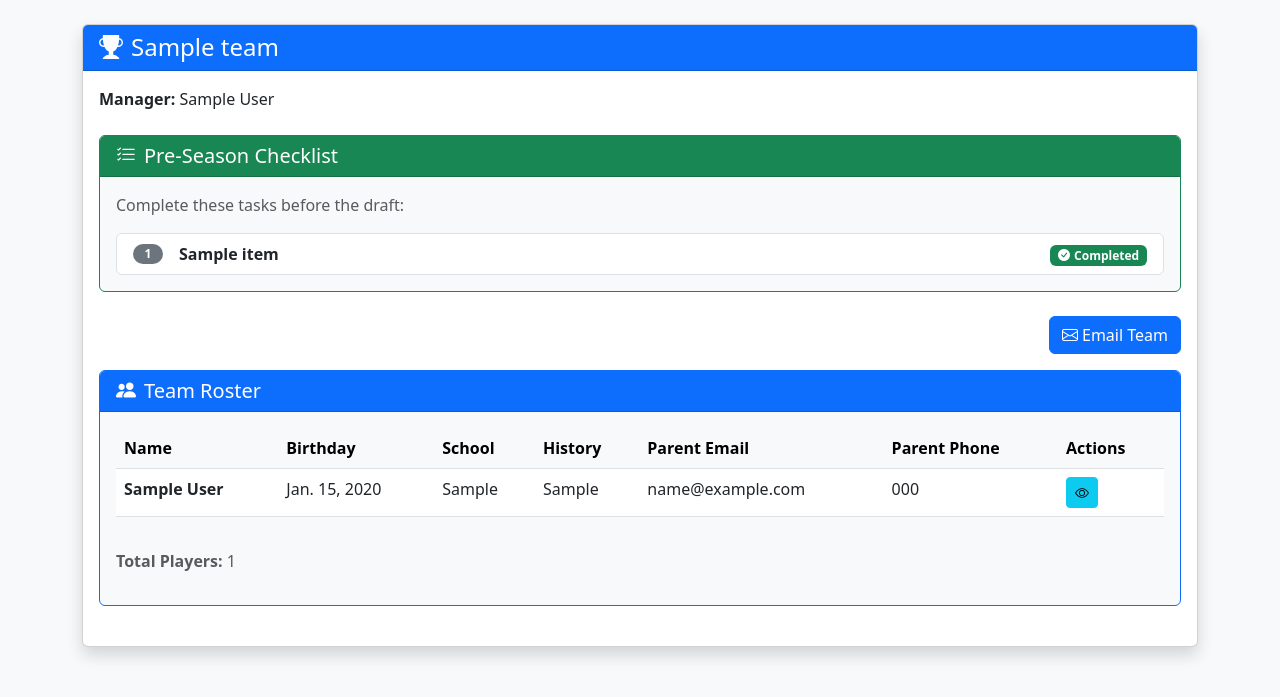
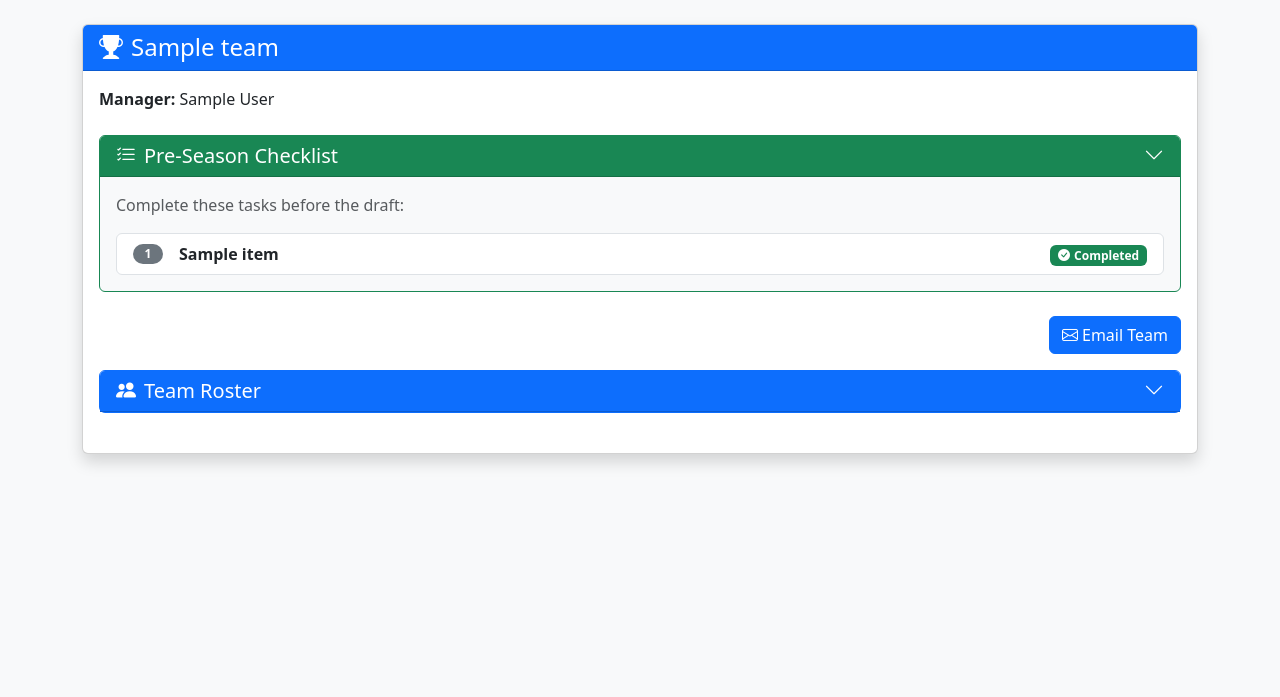
Before and after one commit to jonathancadepowers/wusa-7u, a Django app: template players/templates/players/team_detail.html in a window 1280 px wide. Shown: the part 54-751 px from the top of the page. Run offline with Django 4.2, Linux system fonts and the light colour scheme; tables that the repository leaves empty hold one stand-in row (values such as "Sample post"); the template is opened without the code that fills it: values that come from a table or form of the project are taken from there, most other values are stand-ins (such as "Sample title", 1, 10 or a date in 2020).

Commit message:
Make all card sections collapsible on team detail page
- Pre-Season Checklist: Starts expanded (show class)
- Team Roster: Starts collapsed
- Draft Pool / Available Players: Starts collapsed
- Added chevron icons that rotate up/down on expand/collapse
- Clickable headers to toggle collapse state

🤖 Generated with [Claude Code](https://claude.com/claude-code)

Co-Authored-By: Claude <noreply@anthropic.com>

```diff
--- a/players/templates/players/team_detail.html
+++ b/players/templates/players/team_detail.html
@@ -32,10 +32,14 @@
                 <!-- Pre-Season Checklist -->
                 {% if checklist_items %}
                 <div class="card bg-light border-success mb-4">
-                    <div class="card-header bg-success text-white">
-                        <h5 class="mb-0"><i class="bi bi-list-check me-2"></i>Pre-Season Checklist</h5>
+                    <div class="card-header bg-success text-white" style="cursor: pointer;" data-bs-toggle="collapse" data-bs-target="#checklistCollapse">
+                        <h5 class="mb-0">
+                            <i class="bi bi-list-check me-2"></i>Pre-Season Checklist
+                            <i class="bi bi-chevron-down float-end"></i>
+                        </h5>
                     </div>
-                    <div class="card-body">
+                    <div class="collapse show" id="checklistCollapse">
+                        <div class="card-body">
                         <p class="text-muted mb-3">Complete these tasks before the draft:</p>
                         <div class="list-group">
                             {% for item in checklist_items %}
@@ -58,6 +62,7 @@
                             </a>
                             {% endfor %}
                         </div>
+                        </div>
                     </div>
                 </div>
                 {% endif %}
@@ -73,10 +78,14 @@
                 {% if not portal_open %}
                     {% if players %}
                     <div class="card bg-light border-primary mb-4">
-                        <div class="card-header bg-primary text-white">
-                            <h5 class="mb-0"><i class="bi bi-people-fill me-2"></i>Team Roster</h5>
+                        <div class="card-header bg-primary text-white" style="cursor: pointer;" data-bs-toggle="collapse" data-bs-target="#rosterCollapse">
+                            <h5 class="mb-0">
+                                <i class="bi bi-people-fill me-2"></i>Team Roster
+                                <i class="bi bi-chevron-down float-end"></i>
+                            </h5>
                         </div>
-                        <div class="card-body">
+                        <div class="collapse" id="rosterCollapse">
+                            <div class="card-body">
                             <div class="table-responsive">
                                 <table class="table table-hover" id="playerTable">
                                 <thead class="table-light">
@@ -124,6 +133,7 @@
                             <p class="text-muted mt-3">
                                 <strong>Total Players:</strong> {{ players.count }}
                             </p>
+                            </div>
                         </div>
                     </div>
                     {% else %}
@@ -137,10 +147,14 @@
                 <!-- Draft Pool / Available Players Section -->
                 {% if portal_open %}
                 <div class="card bg-light border-info mb-4">
-                    <div class="card-header bg-info text-white">
-                        <h5 class="mb-0"><i class="bi bi-collection me-2"></i>Draft Pool / Available Players</h5>
+                    <div class="card-header bg-info text-white" style="cursor: pointer;" data-bs-toggle="collapse" data-bs-target="#draftPoolCollapse">
+                        <h5 class="mb-0">
+                            <i class="bi bi-collection me-2"></i>Draft Pool / Available Players
+                            <i class="bi bi-chevron-down float-end"></i>
+                        </h5>
                     </div>
-                    <div class="card-body">
+                    <div class="collapse" id="draftPoolCollapse">
+                        <div class="card-body">
                         {% if available_players %}
                         <!-- Search Box -->
                         <div class="mb-3">
@@ -206,6 +220,7 @@
                             No players available in the draft pool.
                         </div>
                         {% endif %}
+                        </div>
                     </div>
                 </div>
                 {% endif %}
@@ -525,8 +540,35 @@
             });
         }
 
-        // Available Players Search function
+        // Handle collapse chevron rotation
         document.addEventListener('DOMContentLoaded', function() {
+            // Add event listeners to all collapsible elements
+            const collapseElements = document.querySelectorAll('.collapse');
+            collapseElements.forEach(element => {
+                element.addEventListener('show.bs.collapse', function() {
+                    const header = document.querySelector(`[data-bs-target="#${this.id}"]`);
+                    if (header) {
+                        const chevron = header.querySelector('.bi-chevron-down');
+                        if (chevron) {
+                            chevron.classList.remove('bi-chevron-down');
+                            chevron.classList.add('bi-chevron-up');
+                        }
+                    }
+                });
+
+                element.addEventListener('hide.bs.collapse', function() {
+                    const header = document.querySelector(`[data-bs-target="#${this.id}"]`);
+                    if (header) {
+                        const chevron = header.querySelector('.bi-chevron-up');
+                        if (chevron) {
+                            chevron.classList.remove('bi-chevron-up');
+                            chevron.classList.add('bi-chevron-down');
+                        }
+                    }
+                });
+            });
+
+            // Available Players Search function
             const searchInput = document.getElementById('availablePlayersSearch');
             if (searchInput) {
                 searchInput.addEventListener('keyup', function() {
```
